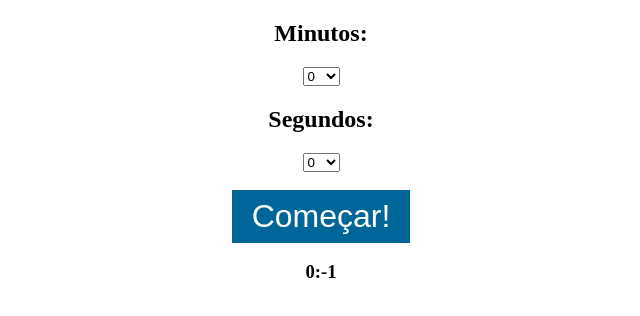
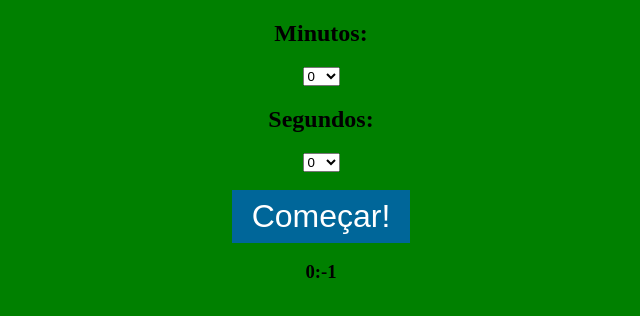
Before and after one commit to IgorBaio/Chronometer-Timer_App, a plain HTML site: page timer.html in a window 1280 px wide. Both pictures are taken after a click on the button "Começar!". Shown: the whole page, without its empty margins (319-959 px from the left). Drawn offline with Linux system fonts and the light colour scheme.

Commit message:
Addition of the color red to timer running and green to timer concluded

```diff
--- a/timer.html
+++ b/timer.html
@@ -6,7 +6,7 @@
    <link rel="stylesheet" type="text/css" href="css/style.css" />
    <title>Timer/Cronometro</title>
 </head>
-<body>
+<body id="body">
    <audio id="sound" src="sons/efeito-sonoro.mp3" style="display: none;"></audio>
 
    <div class="container">
@@ -40,6 +40,8 @@ var segundoAtual;
 
 var interval;
 
+var body = document.getElementById("body");
+
 for(var i = 0; i<=60 ; i++){
    minutos.innerHTML +='<option value"'+i+'">'+i+'</option>';
 }
@@ -49,6 +51,7 @@ for(var i = 0; i<=60 ; i++){
 }
 
 comecar.addEventListener('click', function(){
+   body.style.backgroundColor = "red";
    minutoAtual = minutos.value;
    segundoAtual = segundos.value;
 
@@ -61,8 +64,8 @@ comecar.addEventListener('click', function(){
             minutoAtual--;
             segundoAtual = 59;
          }else{
+            body.style.backgroundColor = "green";
             document.getElementById("sound").play();
-            alert("Acabou!!");
             clearInterval(interval);
          }
       }
```
